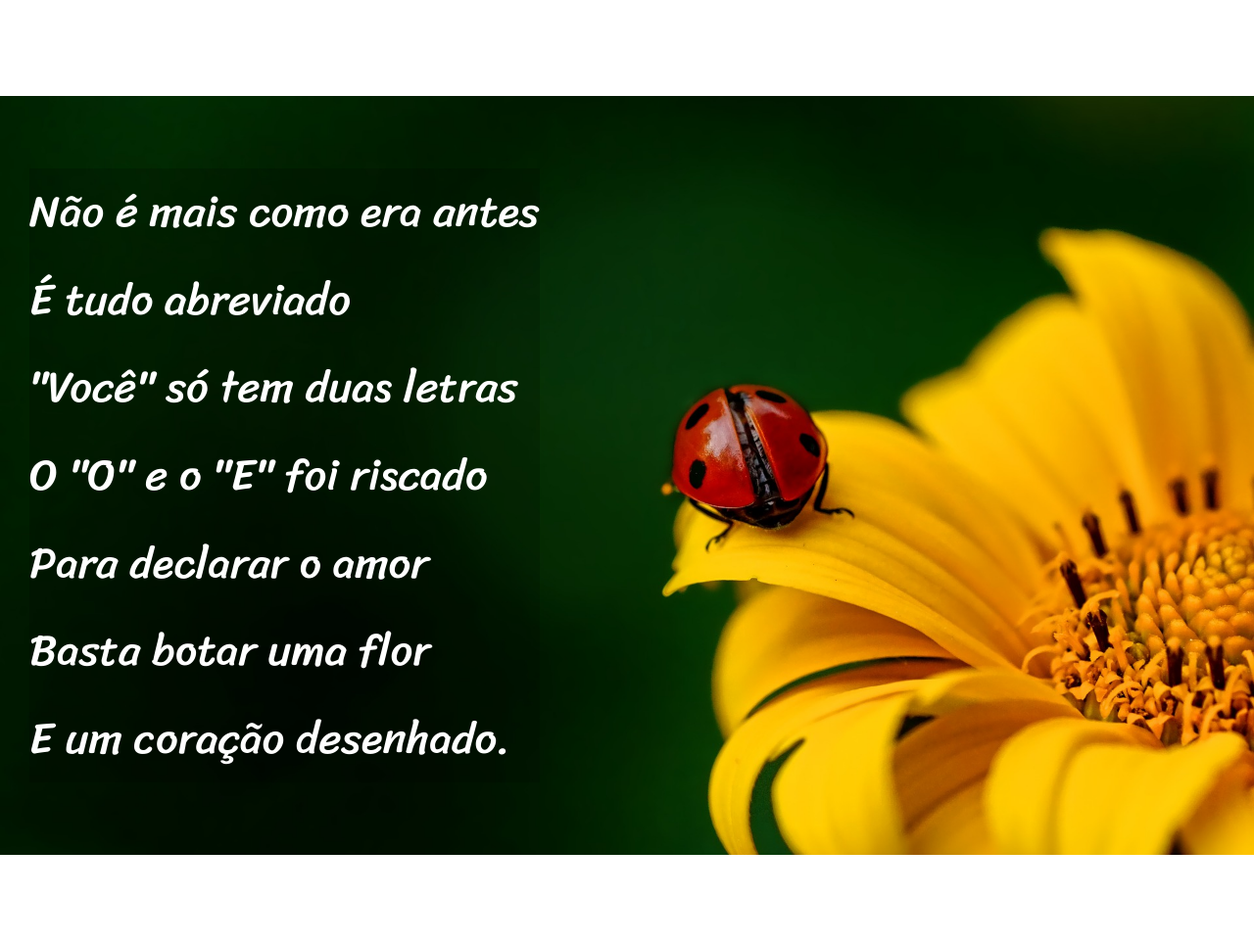
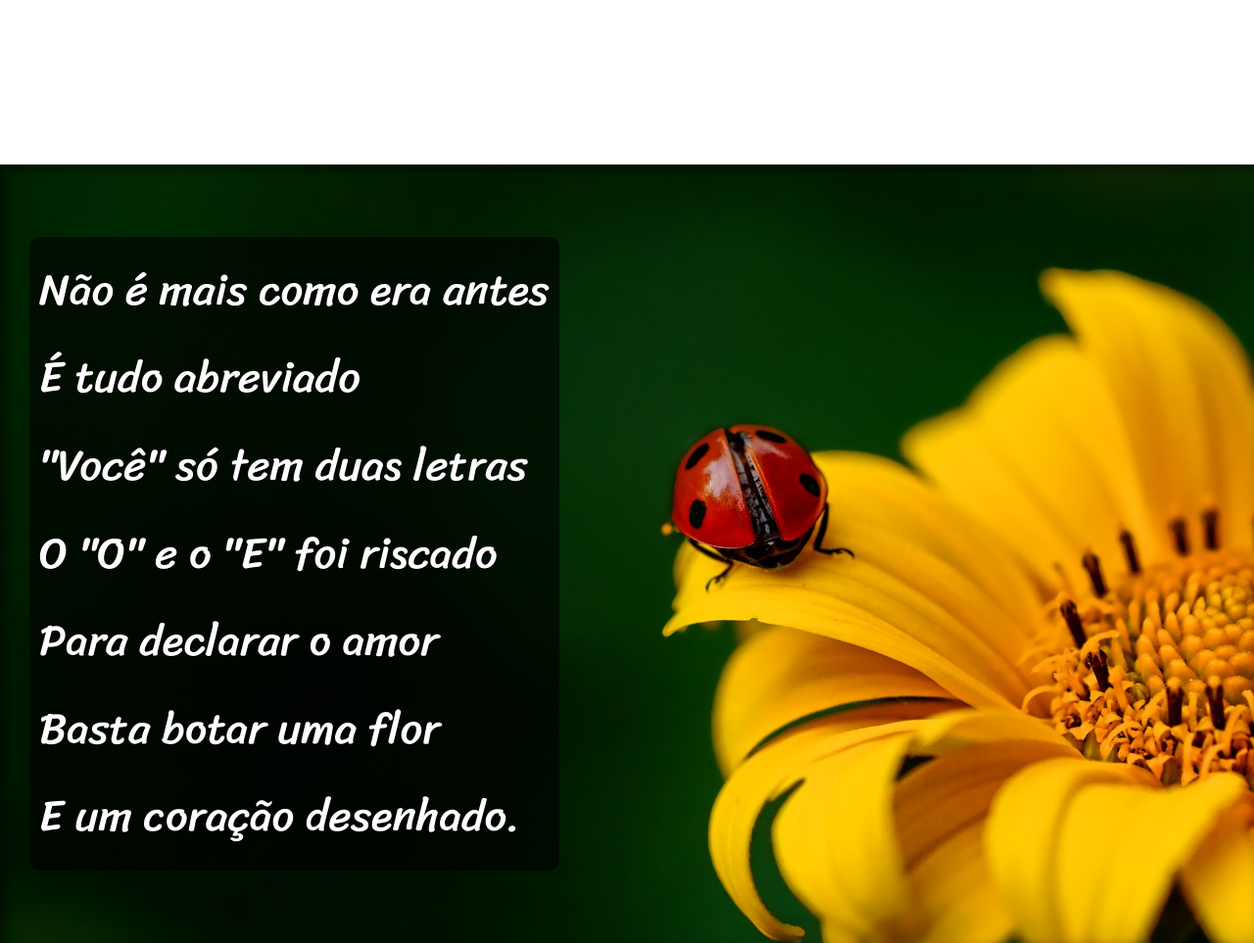
Before and after one commit to Pedroohy/html-css, a plain HTML site: page Desafios/Desafio 012/index.html in a window 1280 px wide. Shown: the part 969-1932 px from the top of the page at 98% size. Drawn offline with Linux system fonts and the light colour scheme.

Commit message:
Finalizando os últimos detalhes do projeto

```diff
--- a/Desafios/Desafio 012/index.html
+++ b/Desafios/Desafio 012/index.html
@@ -91,7 +91,7 @@
         </section>
     </main>
     <footer>
-        Site criado por <strong><a href="https://github.com/Pedroohy" target="_blank">Pedroohy</a></strong> para o CursoemVideo
+        Site criado por <strong><a href="https://github.com/Pedroohy" target="_blank">Pedroohy</a></strong> para o <strong><a href="https://www.cursoemvideo.com/">CursoemVideo</a></strong>
     </footer>
 </body>
 </html>
--- a/Desafios/Desafio 012/style.css
+++ b/Desafios/Desafio 012/style.css
@@ -64,12 +64,12 @@ section.normal {
 }
 
 section.normal p {
-    margin-top: 20px;
+    padding-bottom: 2em;
 }
 
 #img001 {
     padding: 74px 0px 74px 30px;
-    background-position: absolute;
+    background-position: right center;
     background-size: cover;
     background-attachment: fixed;
     background-image: url(imagens/background001.jpg);
@@ -87,9 +87,16 @@ section.normal p {
     color: #ffffff;
 }
 
+section.imagem {
+    box-shadow: inset 6px 6px 13px 0px #00000078;
+}
+
 section.imagem p {
     display: inline-block;
-    background-color: #0000002d;
+    background-color: #0000009d;
+    text-shadow: 1px 1px 0px #000000;
+    padding: 10px;
+    border-radius: 10px;
 }
 
 footer {
```
